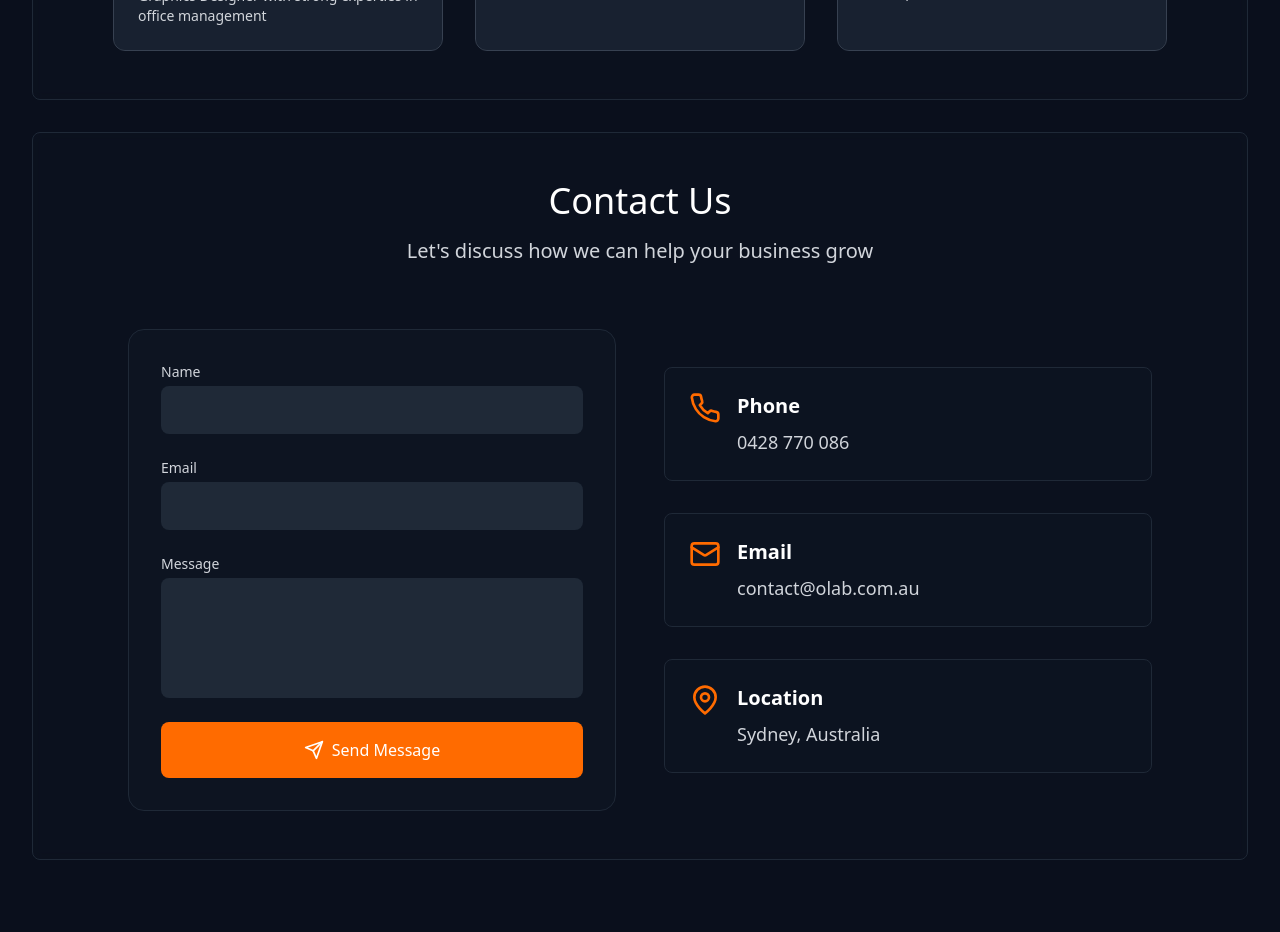
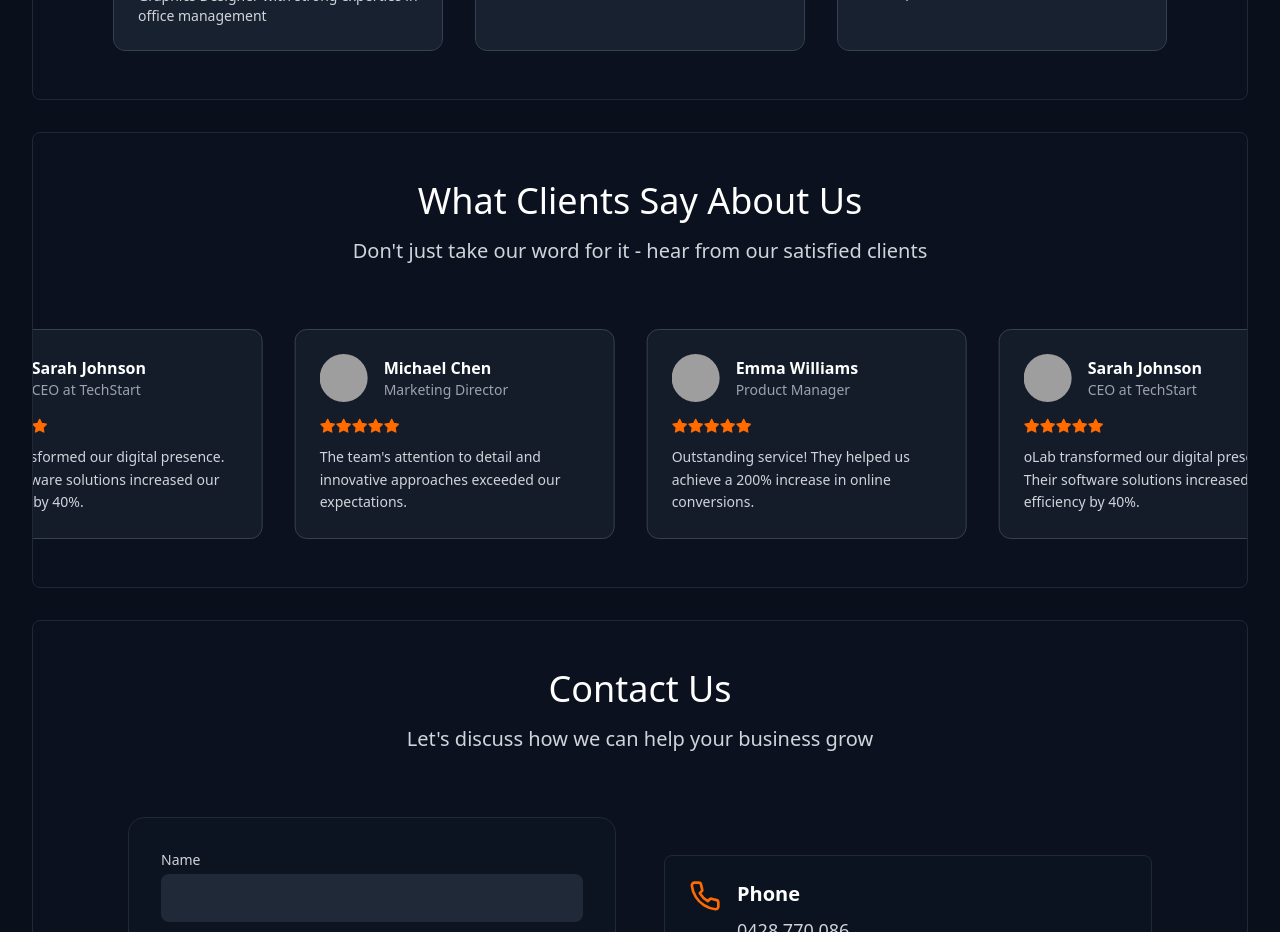
Before and after one commit to bahacrac/olab-final-22-2pm, a React (Vite) app: page / in a window 1280 px wide. Shown: the part 6020-6952 px from the top of the page. Built offline with nearby package versions, Linux system fonts and the light colour scheme; grey boxes are pictures that could not be loaded.

Commit message:
Added the testimonial section

```diff
--- a/src/App.tsx
+++ b/src/App.tsx
@@ -12,6 +12,7 @@ const BusinessValue = lazy(() => import('./components/BusinessValue'));
 const Consulting = lazy(() => import('./components/Consulting'));
 const About = lazy(() => import('./components/About'));
 const Team = lazy(() => import('./components/Team'));
+const Testimonials = lazy(() => import('./components/Testimonials'));
 const Contact = lazy(() => import('./components/Contact'));
 const Footer = lazy(() => import('./components/Footer'));
 
@@ -33,6 +34,7 @@ function App() {
             <Consulting />
             <About />
             <Team />
+            <Testimonials />
             <Contact />
           </Suspense>
         </div>
--- /dev/null
+++ b/src/components/Testimonials.tsx
@@ -0,0 +1,118 @@
+import React from 'react';
+import { Star } from 'lucide-react';
+import { motion } from 'framer-motion';
+
+const testimonials = [
+  {
+    name: 'Sarah Johnson',
+    role: 'CEO at TechStart',
+    image: 'https://images.unsplash.com/photo-1494790108377-be9c29b29330?w=400&h=400&auto=format&fit=crop',
+    review: 'oLab transformed our digital presence. Their software solutions increased our efficiency by 40%.',
+    rating: 5,
+  },
+  {
+    name: 'Michael Chen',
+    role: 'Marketing Director',
+    image: 'https://images.unsplash.com/photo-1472099645785-5658abf4ff4e?w=400&h=400&auto=format&fit=crop',
+    review: "The team's attention to detail and innovative approaches exceeded our expectations.", // Changed to double quotes
+    rating: 5,
+  },
+  {
+    name: 'Emma Williams',
+    role: 'Product Manager',
+    image: 'https://images.unsplash.com/photo-1438761681033-6461ffad8d80?w=400&h=400&auto=format&fit=crop',
+    review: 'Outstanding service! They helped us achieve a 200% increase in online conversions.',
+    rating: 5,
+  },
+  {
+    name: 'David Kim',
+    role: 'Startup Founder',
+    image: 'https://images.unsplash.com/photo-1507003211169-0a1dd7228f2d?w=400&h=400&auto=format&fit=crop',
+    review: 'Their data-driven approach to marketing delivered remarkable results for our startup.',
+    rating: 5,
+  },
+  {
+    name: 'Lisa Anderson',
+    role: 'E-commerce Director',
+    image: 'https://images.unsplash.com/photo-1487412720507-e7ab37603c6f?w=400&h=400&auto=format&fit=crop',
+    review: 'The automation solutions they implemented saved us countless hours and resources.',
+    rating: 5,
+  },
+  {
+    name: 'James Wilson',
+    role: 'Tech Lead',
+    image: 'https://images.unsplash.com/photo-1500648767791-00dcc994a43e?w=400&h=400&auto=format&fit=crop',
+    review: 'Exceptional technical expertise and professional service throughout the project.',
+    rating: 5,
+  },
+];
+
+
+const ReviewCard = ({ review }: { review: typeof testimonials[0] }) => (
+  <div className="w-80 flex-shrink-0 mx-4">
+    <div className="bg-gray-800/50 p-6 rounded-xl border border-gray-700 hover:border-gray-600 transition-all duration-300 transform hover:scale-105">
+      <div className="flex items-center mb-4">
+        <img
+          src={review.image}
+          alt={review.name}
+          className="w-12 h-12 rounded-full object-cover mr-4"
+        />
+        <div>
+          <h4 className="text-white font-semibold">{review.name}</h4>
+          <p className="text-gray-400 text-sm">{review.role}</p>
+        </div>
+      </div>
+      <div className="flex mb-3">
+        {[...Array(review.rating)].map((_, i) => (
+          <Star key={i} className="w-4 h-4 text-[#ff6b00] fill-[#ff6b00]" />
+        ))}
+      </div>
+      <p className="text-gray-300 text-sm leading-relaxed">{review.review}</p>
+    </div>
+  </div>
+);
+
+const ScrollingRow = ({ reviews, direction }: { reviews: typeof testimonials, direction: 'left' | 'right' }) => (
+  <motion.div
+    className="flex"
+    initial={{ x: direction === 'left' ? 0 : '-100%' }}
+    animate={{ x: direction === 'left' ? '-100%' : 0 }}
+    transition={{
+      duration: 50,
+      repeat: Infinity,
+      ease: 'linear',
+    }}
+  >
+    {reviews.map((review, index) => (
+      <ReviewCard key={index} review={review} />
+    ))}
+    {reviews.map((review, index) => (
+      <ReviewCard key={`duplicate-${index}`} review={review} />
+    ))}
+  </motion.div>
+);
+
+export default function Testimonials() {
+  const firstRow = testimonials.slice(0, 3);
+  const secondRow = testimonials.slice(3);
+
+  return (
+    <section id="testimonials" className="section-block p-8 md:p-12 overflow-hidden">
+      <div className="text-center mb-16">
+        <h2 className="text-4xl font-light text-white mb-4">What Clients Say About Us</h2>
+        <p className="text-xl text-gray-300 max-w-3xl mx-auto">
+          Don't just take our word for it - hear from our satisfied clients
+        </p>
+      </div>
+
+      <div className="space-y-12">
+        <div className="hover:pause">
+          <ScrollingRow reviews={firstRow} direction="left" />
+        </div>
+        {/* <div className="hover:pause">
+          <ScrollingRow reviews={secondRow} direction="right" />
+        </div> */}
+      </div>
+    </section>
+  );
+}
--- a/src/index.css
+++ b/src/index.css
@@ -46,3 +46,7 @@
 .stroke-dashoffset-0 {
   stroke-dashoffset: 0;
 }
+
+.hover\:pause:hover > * {
+  animation-play-state: paused;
+}
```
Also changed, not shown: package.json (+3 -9 lines).
